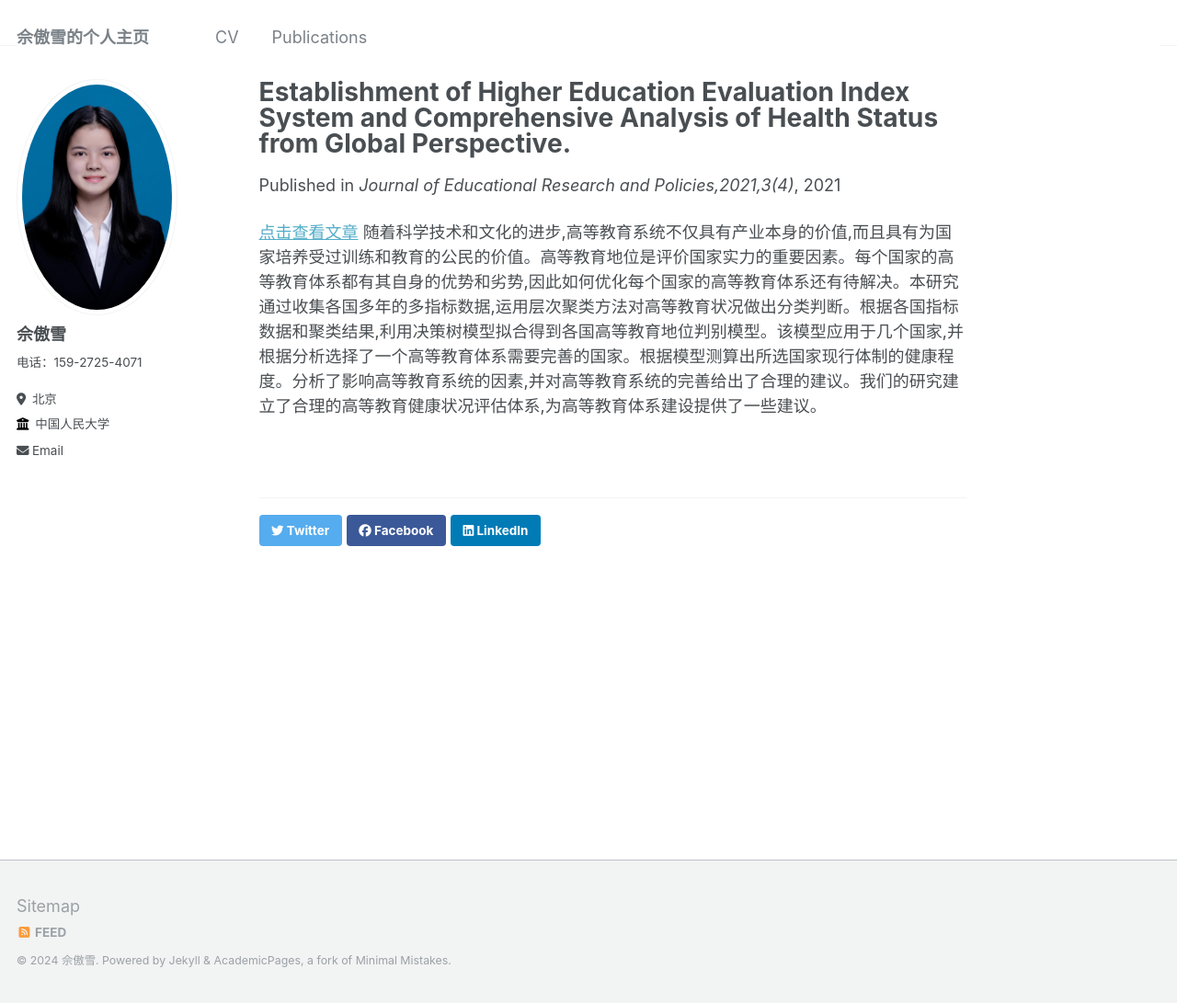
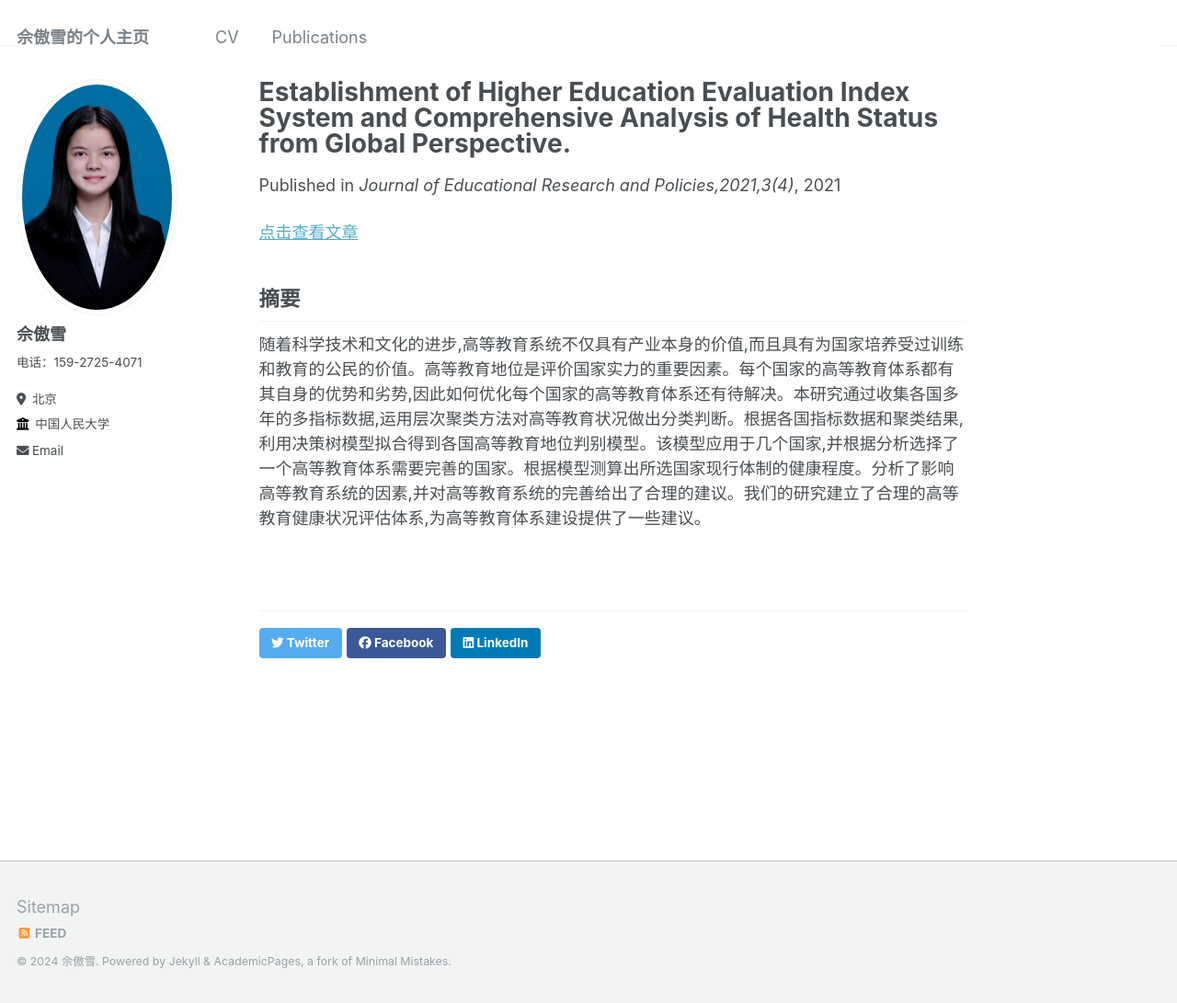
Before and after one commit to Zxl19990529/Zxl19990529.github.io, a Jekyll site: the page built from _publications/2021-03-01-Establishment of Higher Education Evaluation Index System and Comprehensive Analysis of Health Status from Global Perspective.md, in a window 1280 px wide and 1091 px high. Shown: the whole window at 92% size. Built offline with Jekyll 4.4.1, drawn with Linux system fonts in a browser that asks for light colours.

Commit message:
Update 2021-03-01-Establishment of Higher Education Evaluation Index System and Comprehensive Analysis of Health Status from Global Perspective.md

```diff
--- a/_publications/2021-03-01-Establishment of Higher Education Evaluation Index System and Comprehensive Analysis of Health Status from Global Perspective.md
+++ b/_publications/2021-03-01-Establishment of Higher Education Evaluation Index System and Comprehensive Analysis of Health Status from Global Perspective.md
@@ -9,4 +9,5 @@ paperurl: #'https://kns.cnki.net/kcms2/article/abstract?v=Vof-4b7nxdC9A54x5VKWiC
 # citation: 'Aoxue She and  Xiaowen Liu.(20021). &quot;Establishment of Higher Education Evaluation Index System and Comprehensive Analysis of Health Status from Global Perspective.&quot; <i>Journal of Educational Research and Policies</i>. 3(4).'
 ---
 [点击查看文章](https://kns.cnki.net/kcms2/article/abstract?v=Vof-4b7nxdCKW5385Ylsj6GL3LyiyRKHMJjv1TCE7feHftbN8w9dWk-2XxPQYBnPYV6DWsGecBeNFF2RM0tw-GRenOqTwOHHsvjsz24uon42lG81OymIIZgCda3j4NyvVWn_VDlLuI_7gfeLckY85IqbKr10_iRZXqJ8ro9NTFA=&uniplatform=NZKPT&language=CHS)
+## 摘要
 随着科学技术和文化的进步,高等教育系统不仅具有产业本身的价值,而且具有为国家培养受过训练和教育的公民的价值。高等教育地位是评价国家实力的重要因素。每个国家的高等教育体系都有其自身的优势和劣势,因此如何优化每个国家的高等教育体系还有待解决。本研究通过收集各国多年的多指标数据,运用层次聚类方法对高等教育状况做出分类判断。根据各国指标数据和聚类结果,利用决策树模型拟合得到各国高等教育地位判别模型。该模型应用于几个国家,并根据分析选择了一个高等教育体系需要完善的国家。根据模型测算出所选国家现行体制的健康程度。分析了影响高等教育系统的因素,并对高等教育系统的完善给出了合理的建议。我们的研究建立了合理的高等教育健康状况评估体系,为高等教育体系建设提供了一些建议。
```
